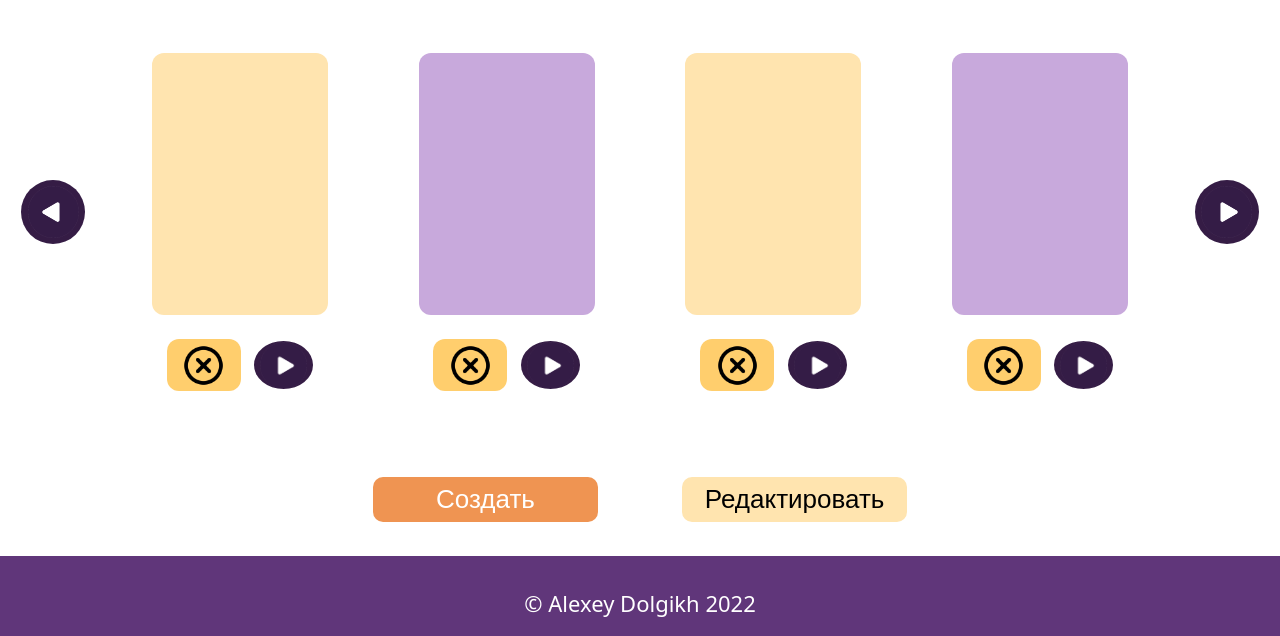
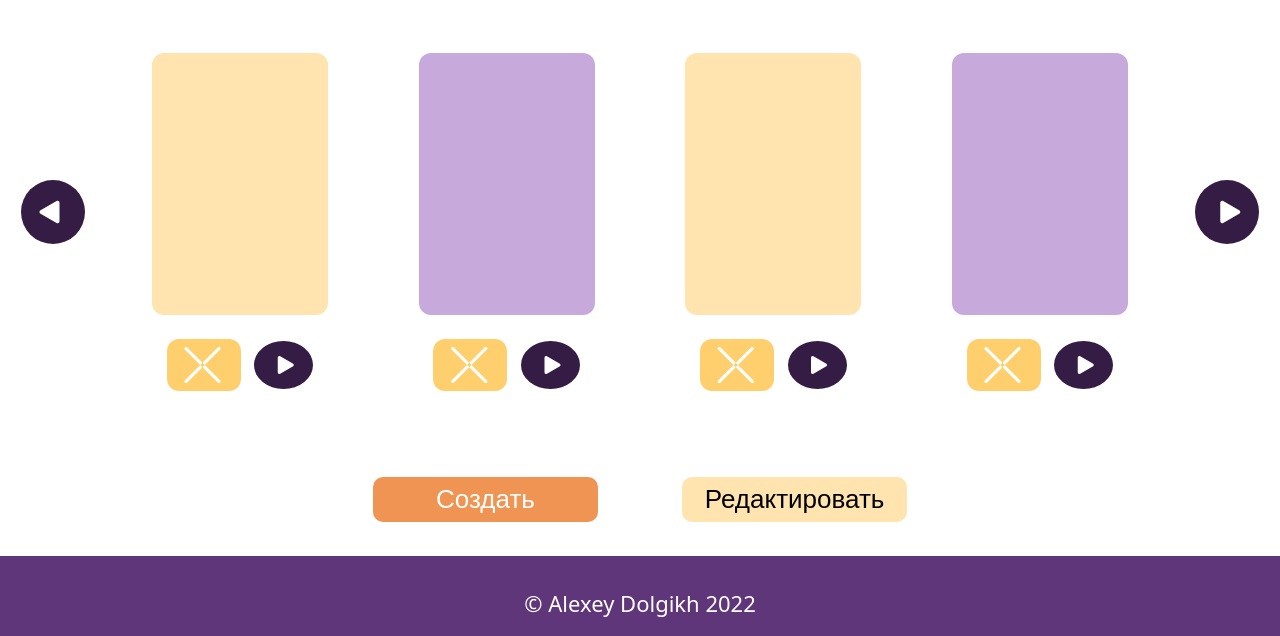
Before and after one commit to alehandrodol/FlashCardsService_with_FastApi, a FastAPI app: page /groups in a window 1280 px wide. Shown: the part 164-800 px from the top of the page. Run offline with FastAPI, Linux system fonts and the light colour scheme; parts of the project's set-up code (start-up, migrations or seed data) failed here and were passed over.

Commit message:
front changes: added links on buttons, added testing page, bootstrap icons and some BS styles

```diff
--- a/main.py
+++ b/main.py
@@ -60,6 +60,11 @@ def get_logged(request: Request):
     return templates.TemplateResponse("inside_template.html", {"request": request, "path": "cards", "title": "Список карт"})
 
 
+@app.get("/testing", response_class=HTMLResponse)
+def get_logged(request: Request):
+    return templates.TemplateResponse("testing.html", {"request": request, "path": "test", "title": "Название группы"})
+
+
 @app.post("/token", response_model=Token)
 async def login(form_data: OAuth2PasswordRequestForm = Depends(), db: Session = Depends(get_db)):
     user: Union[User, bool] = authenticate_user(form_data.username, form_data.password, db)
--- a/templates/groups.html
+++ b/templates/groups.html
@@ -1,38 +1,38 @@
 
 <main>
-    <div class="switcher"><button class="switch_groups" id="left_but"></button></div>
+    <div class="switcher"><button class="switch_groups text-white" id="left_but"><i class="bi bi-play-fill"></i></button></div>
     <div id="main_groups">
         <div class="groups_cards">
             <div class="group_card">
                 <div class="div_card_main"><button class="card_main odd_card" onclick="main_cards()"></button></div>
                 <div class="card_buttons">
-                    <div class="delete_card card_but"></div>
-                    <div class="test_card card_but"></div>
+                    <div class="delete_card card_but"><i class="bi bi-x-lg"></i></div>
+                    <div class="test_card card_but text-white" onclick="start_test()"><i class="bi bi-play-fill"></i></div>
                 </div>
             </div>
             <div class="group_card">
                 <div class="div_card_main"><button class="card_main even_card" onclick="main_cards()"></button></div>
                 <div class="card_buttons">
-                    <div class="delete_card card_but"></div>
-                    <div class="test_card card_but"></div>
+                    <div class="delete_card card_but"><i class="bi bi-x-lg"></i></div>
+                    <div class="test_card card_but text-white" onclick="start_test()"><i class="bi bi-play-fill"></i></div>
                 </div>
             </div>
             <div class="group_card">
                 <div class="div_card_main"><button class="card_main odd_card" onclick="main_cards()"></button></div>
                 <div class="card_buttons">
-                    <div class="delete_card card_but"></div>
-                    <div class="test_card card_but"></div>
+                    <div class="delete_card card_but"><i class="bi bi-x-lg"></i></div>
+                    <div class="test_card card_but text-white" onclick="start_test()"><i class="bi bi-play-fill"></i></div>
                 </div>
             </div>
             <div class="group_card">
                 <div class="div_card_main"><button class="card_main even_card" onclick="main_cards()"></button></div>
                 <div class="card_buttons">
-                    <div class="delete_card card_but"></div>
-                    <div class="test_card card_but"></div>
+                    <div class="delete_card card_but"><i class="bi bi-x-lg"></i></div>
+                    <div class="test_card card_but text-white" onclick="start_test()"><i class="bi bi-play-fill"></i></div>
                 </div>
             </div>
         </div>
         {% include 'create-edit-buttons.html' %}
     </div>
-    <div class="switcher"><button class="switch_groups" id="right_but"></button></div>
+    <div class="switcher"><button class="switch_groups text-white" id="right_but"><i class="bi bi-play-fill"></i></button></div>
 </main>
--- a/templates/head.html
+++ b/templates/head.html
@@ -5,8 +5,11 @@
     <title>Botan or baton?</title>
     <link rel="stylesheet" type="text/css" href="/static/styles/styles.css">
     <link rel="stylesheet" type="text/css" href="/static/styles/groups_styles.css">
+    <link rel="stylesheet" href="https://cdn.jsdelivr.net/npm/bootstrap-icons@1.8.1/font/bootstrap-icons.css">
     {% if path|string() == 'cards' %}
         <link rel="stylesheet" type="text/css" href="/static/styles/cards_styles.css">
+    {% elif path|string() == 'test' %}
+        <link rel="stylesheet" type="text/css" href="/static/styles/testing_styles.css">
     {% endif %}
 
     <link rel="preconnect" href="https://fonts.googleapis.com">
@@ -17,6 +20,10 @@
 
     {% if path|string() == 'cards' %}
         <script src="/static/scripts/cards_functions.js"></script>
+    {% elif path|string() == 'test' %}
+        <script src="/static/scripts/testing_funcs.js"></script>
+    {% elif path|string() == 'groups' %}
+        <script src="/static/scripts/groups_funcs.js"></script>
     {% endif %}
     <script src="static/scripts/inside_defolt.js"></script>
 </head>
--- a/templates/header.html
+++ b/templates/header.html
@@ -2,5 +2,9 @@
     <header>
         <img src="/static/resources/bread.png" id="logo" alt="bread_logo">
         <h1 id="page_name">{{ title }}</h1>
-        <button id="exit" onclick="exit()">Выйти</button>
+        {% if path|string() == 'cards' %}
+            <button type="button" class="btn-close btn-lg" onclick="back_to_groups()"></button>
+        {% elif path|string() == 'groups' %}
+            <button id="exit" onclick="exit()">Выйти</button>
+        {% endif %}
     </header>
--- /dev/null
+++ b/templates/scripts/groups_funcs.js
@@ -0,0 +1,21 @@
+async function main_cards(){
+    let response = await fetch("/cards", {
+            method: "GET"
+        });
+        if (response.status === 200){
+            document.documentElement.innerHTML = (await ((await response).text())).toString()
+            window.history.pushState({},"", "/cards");
+            location.reload();
+        }
+}
+
+async function start_test(){
+    let response = await fetch("/testing", {
+            method: "GET"
+        });
+        if (response.status === 200){
+            document.documentElement.innerHTML = (await ((await response).text())).toString()
+            window.history.pushState({},"", "/testing");
+            location.reload();
+        }
+}
--- a/templates/scripts/inside_defolt.js
+++ b/templates/scripts/inside_defolt.js
@@ -1,16 +1,5 @@
 function rel(){
     location.reload();
-}
-
-async function main_cards(){
-    let response = await fetch("/cards", {
-            method: "GET"
-        });
-        if (response.status === 200){
-            document.documentElement.innerHTML = (await ((await response).text())).toString()
-            window.history.pushState({},"", "/cards");
-            location.reload();
-        }
 }
 
 async function exit(){
@@ -24,3 +13,14 @@ async function exit(){
         rel();
     }
 }
+
+async function back_to_groups(){
+    let response = await fetch("/groups", {
+        method: "GET"
+    });
+    if (response.status === 200){
+        document.documentElement.innerHTML = (await ((await response).text())).toString()
+        window.history.pushState({},"", "/groups");
+        rel();
+    }
+}
--- a/templates/styles/groups_styles.css
+++ b/templates/styles/groups_styles.css
@@ -151,10 +151,12 @@ main{
     height: 6.5vh;
     min-width: 74px;
     max-width: 50%;
-    background-image: url("../resources/cross.png");
-    background-size: 55%;
-    background-repeat: no-repeat;
-    background-position: center;
+    color: #FFFFFF;
+    font-size: 3rem;
+    display: flex;
+    align-items: center;
+    justify-content: center;
+    padding-right: 0.05em;
 }
 
 .test_card {
@@ -164,10 +166,11 @@ main{
     width: 6vh;
     min-width: 59px;
     height: 6vh;
-    background-image: url("../resources/play.png");
-    background-size: 80%;
-    background-repeat: no-repeat;
-    background-position: center;
+    font-size: 2rem;
+    padding-left: 0.12em;
+    display: flex;
+    align-items: center;
+    justify-content: center;
 }
 
 .card_but {
@@ -189,15 +192,13 @@ main{
     border-radius: 50%;
     border-width: 0;
     background-color: #351C45;
-    background-image: url("../resources/play.png");
-    background-size: 80%;
-    background-repeat: no-repeat;
-    background-position: center;
+    font-size: 2.5em;
     width: 8vh;
     flex-shrink: 0;
     height: 8vh;
     min-width: 58px;
     min-height: 58px;
+    padding-left: 0.33em;
 }
 
 #left_but {
```
Also changed, not shown: templates/styles/testing_styles.css (added, +57 -0 lines), templates/testing.html (added, +19 -0 lines), templates/resources/check-circle.svg (added), templates/scripts/testing_funcs.js (added).
